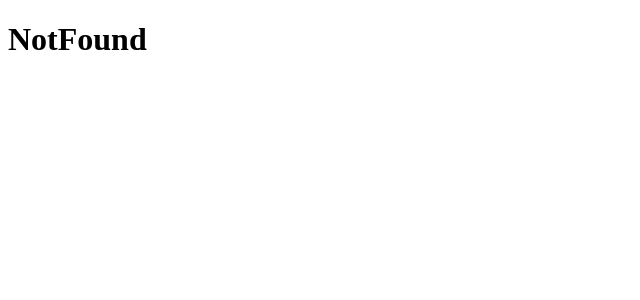
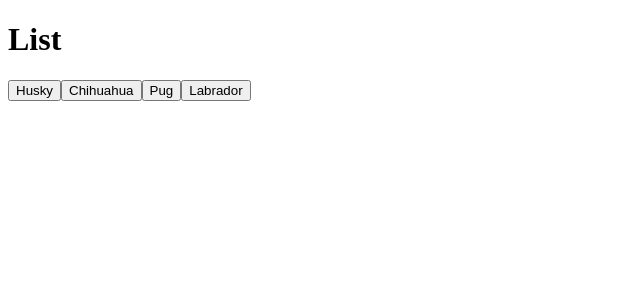
Before and after one commit to Mynameisjohndev/q9Test, a React (Create React App) app: page /list in a window 1280 px wide. Shown: the top 300 px of the page, without its empty margins (0-640 px from the left). Built offline with nearby package versions, Linux system fonts and the light colour scheme; sample sign-in values are in the browser's storage.

Commit message:
feat: Automatic loading of images per page

```diff
--- a/src/Context/ContextApp.tsx
+++ b/src/Context/ContextApp.tsx
@@ -8,6 +8,8 @@ import {
   useEffect,
 } from "react";
 
+import { api } from "../Services/api";
+
 export interface IUser {
   email: string;
   token: string;
@@ -16,7 +18,6 @@ export interface IUser {
 interface IContextData {
   user: IUser;
   setUser: Dispatch<SetStateAction<IUser>>;
-  breed: string;
 }
 
 interface IContextProvide {
@@ -27,7 +28,6 @@ const Context = createContext({} as IContextData);
 
 const AppContextProvider = ({ children }: IContextProvide) => {
   const [user, setUser] = useState({} as IUser);
-  const [breed, setBreed] = useState("chihuahua");
 
   useEffect(() => {
     const localUser = localStorage.getItem("USER_DATA");
@@ -36,10 +36,14 @@ const AppContextProvider = ({ children }: IContextProvide) => {
     }
   }, []);
 
+  useEffect(() => {
+    if (user.token !== "") {
+      api.defaults.headers.common.Authorization = `${user.token}`;
+    }
+  }, [user]);
+
   return (
-    <Context.Provider value={{ user, setUser, breed }}>
-      {children}
-    </Context.Provider>
+    <Context.Provider value={{ user, setUser }}>{children}</Context.Provider>
   );
 };
 
--- a/src/Routes/index.tsx
+++ b/src/Routes/index.tsx
@@ -12,7 +12,7 @@ import { NotFound } from "../pages/NotFound";
 import { Signup } from "../pages/Signup";
 
 export const AppRoutes = () => {
-  const { user, breed } = useAppContext();
+  const { user } = useAppContext();
 
   const isLogged = user.token !== undefined;
   const PrivateRoute = ({ redirectTo }: any) => {
@@ -30,8 +30,9 @@ export const AppRoutes = () => {
       <Routes>
         <Route element={<PrivateRoute redirectTo="/" />}>
           <Route path="/list/:breed" element={<List />} />
+          <Route path="/list" element={<List />} />
         </Route>
-        <Route element={<Public redirectTo={`/list/${breed}`} />}>
+        <Route element={<Public redirectTo="/list" />}>
           <Route path="/" element={<Signup />} />
         </Route>
         <Route path="*" element={<NotFound />} />
--- a/src/pages/List/index.tsx
+++ b/src/pages/List/index.tsx
@@ -1,7 +1,70 @@
+import { useCallback, useEffect, useState } from "react";
+import { useNavigate, useParams } from "react-router-dom";
+
+import { api } from "../../Services/api";
+
+interface IImage {
+  image: string;
+}
+
 export const List = () => {
+  const navigate = useNavigate();
+  const [listImages, setListImages] = useState<IImage[]>([]);
+  const { breed } = useParams();
+
+  const handleNavigateToBreed = (breed: string) => {
+    navigate(`/list/${breed}`);
+  };
+
+  const loadBreedImages = useCallback(async () => {
+    const { data } = await api.get(`/list?breed=${breed}`);
+    const images: IImage[] = [];
+    data.list.forEach((breedImage: string) => {
+      images.push({ image: breedImage });
+    });
+    setListImages(images);
+  }, [breed]);
+
+  useEffect(() => {
+    if (breed) {
+      loadBreedImages();
+    }
+  }, [breed]);
+
   return (
     <div>
       <h1>List</h1>
+      <button
+        onClick={() => {
+          handleNavigateToBreed("husky");
+        }}
+      >
+        Husky
+      </button>
+      <button
+        onClick={() => {
+          handleNavigateToBreed("chihuahua");
+        }}
+      >
+        Chihuahua
+      </button>
+      <button
+        onClick={() => {
+          handleNavigateToBreed("pug");
+        }}
+      >
+        Pug
+      </button>
+      <button
+        onClick={() => {
+          handleNavigateToBreed("labrador");
+        }}
+      >
+        Labrador
+      </button>
+      {listImages.map((item, index) => {
+        return <h1 key={index}>{item.image}</h1>;
+      })}
     </div>
   );
 };
```
